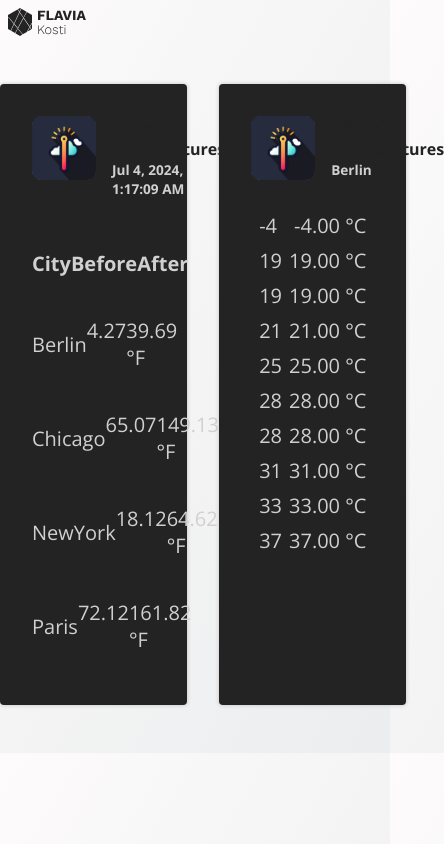
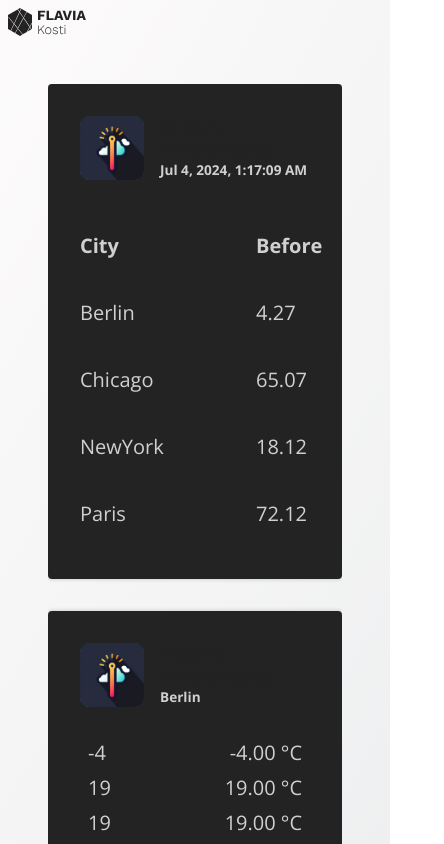
Before and after one commit to flavia3107/angular-pipes, an Angular app: page / in a window 390 px wide. Shown: the top 844 px of the page, 444 px wide, since content can reach past the window. Built offline with nearby package versions, Linux system fonts and the light colour scheme.

Commit message:
Responsivity

```diff
--- a/src/styles.css
+++ b/src/styles.css
@@ -110,3 +110,21 @@ a {
 ::-webkit-scrollbar-corner {
   background: transparent;
 }
+
+@media screen and (max-width: 730px) {
+  main {
+    flex-direction: column;
+    justify-content: center;
+    margin: 3rem;
+    overflow: hidden;
+  }
+
+  .temperatures {
+    overflow: auto;
+    width: 100%;
+  }
+
+  .item {
+    width: 22rem;
+  }
+}
```
